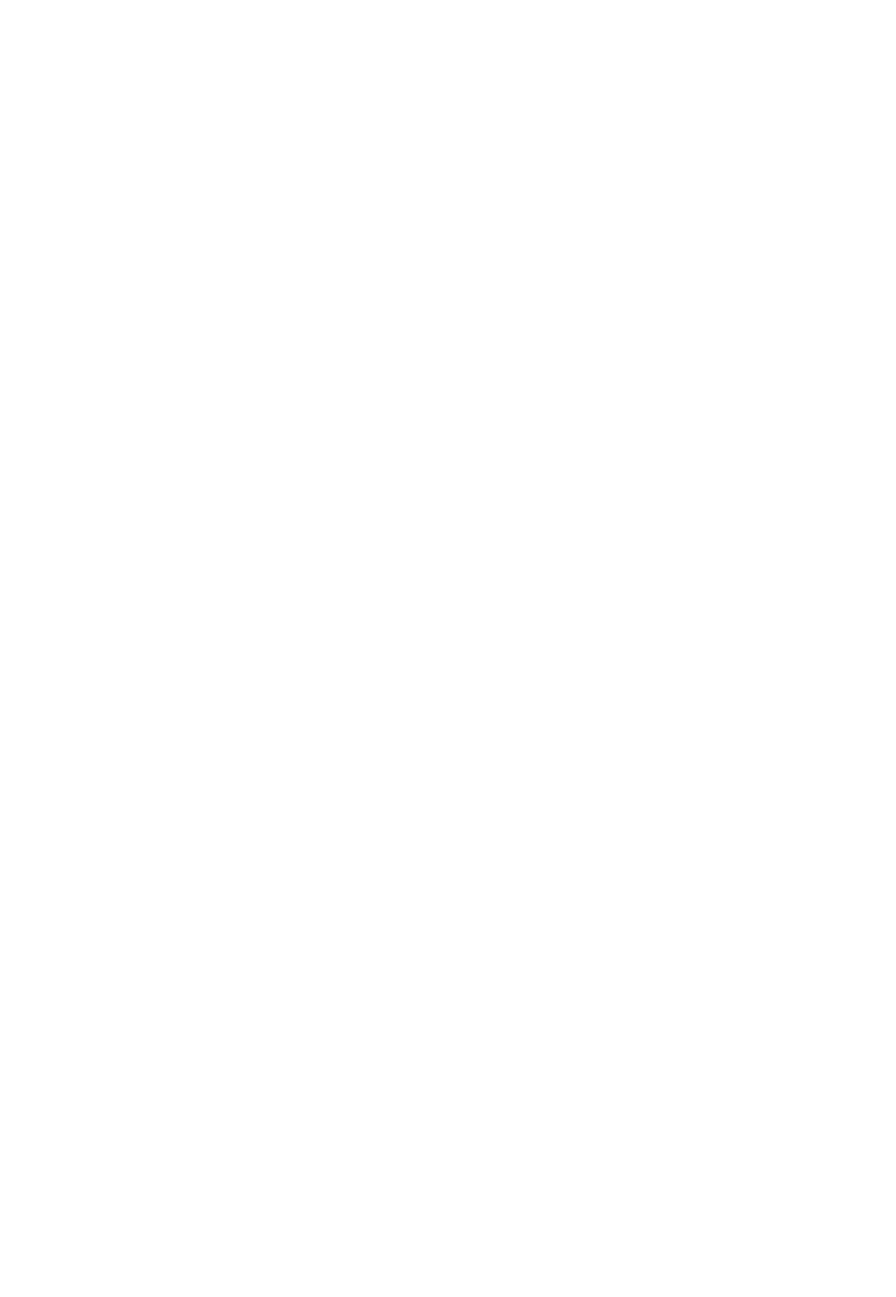
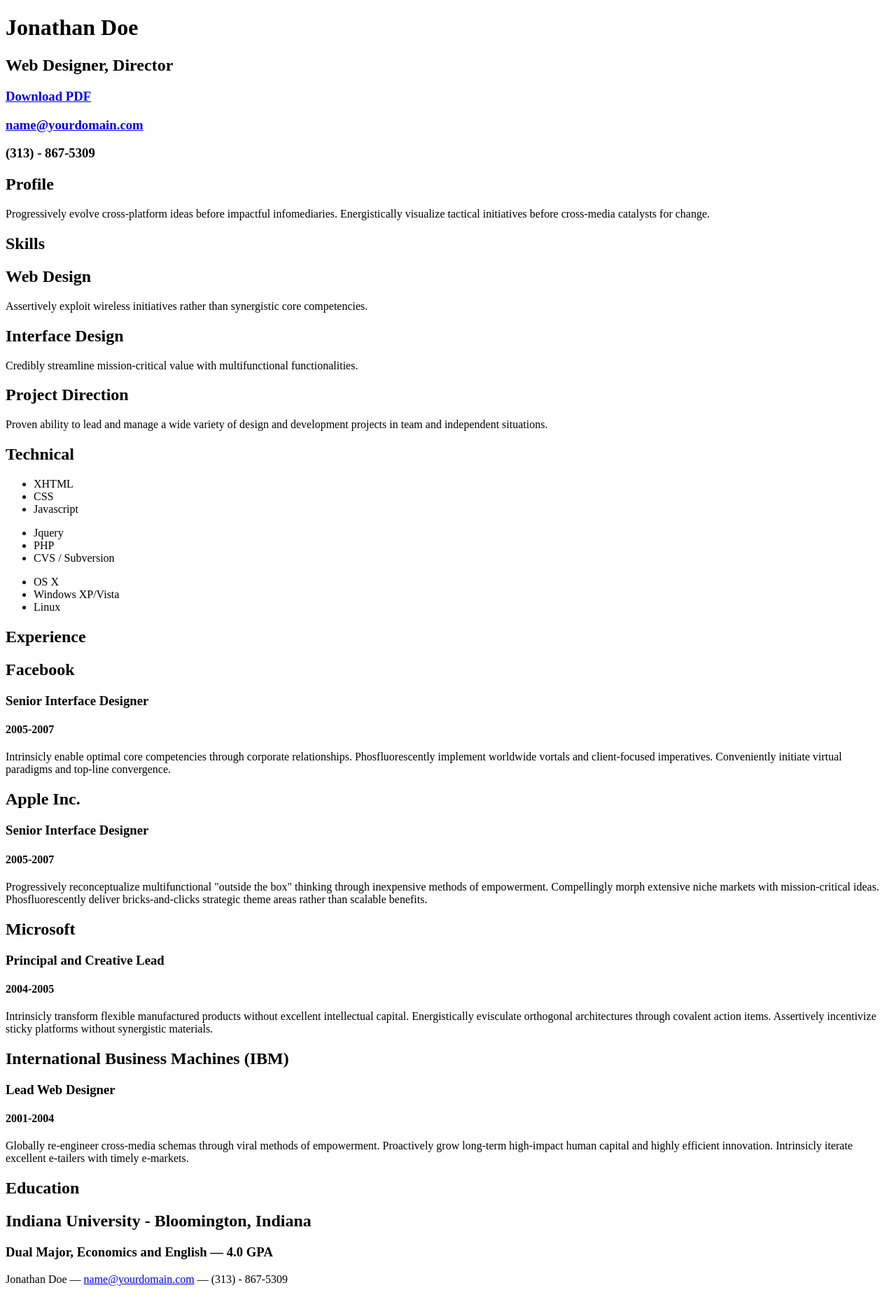
Before and after one commit to seancottrell/Car_predictor, a Flask app: page /Alec_Harrod in a window 1280 px wide. Before the commit the page is empty. Shown: the whole page at 70% size. Before the commit the page ends 800 px from the top, so only its background shows below. Run offline with Flask 2, Linux system fonts and the light colour scheme; some libraries are stand-ins or nearby versions.

Commit message:
resume test

```diff
--- a/demo/templates/home.html
+++ b/demo/templates/home.html
@@ -1,7 +1,7 @@
 <!DOCTYPE html>
 <html>
    <head>
-       <title>Website Title</title>
+       <title>AI project</title>
        <link rel="stylesheet" href="{{url_for('static', filename='home.css') }}">
    </head>
 
--- a/demo/templates/resume_alec.html
+++ b/demo/templates/resume_alec.html
@@ -1,10 +1,167 @@
-<!DOCTYPE html>
-<html lang="en">
+<!DOCTYPE html PUBLIC "-//W3C//DTD XHTML 1.0 Strict//EN" "http://www.w3.org/TR/xhtml1/DTD/xhtml1-strict.dtd">
+<html>
 <head>
-    <meta charset="UTF-8">
-    <title></title>
+
+	<title>Jonathan Doe | Web Designer, Director | name@yourdomain.com</title>
+	<meta http-equiv="content-type" content="text/html; charset=utf-8" />
+
+	<meta name="keywords" content="" />
+	<meta name="description" content="" />
+
+	<link rel="stylesheet" type="text/css" href="http://yui.yahooapis.com/2.7.0/build/reset-fonts-grids/reset-fonts-grids.css" media="all" />
+	<link rel="stylesheet" type="text/css" href="resume.css" media="all" />
+
 </head>
 <body>
 
+<div id="doc2" class="yui-t7">
+	<div id="inner">
+
+		<div id="hd">
+			<div class="yui-gc">
+				<div class="yui-u first">
+					<h1>Jonathan Doe</h1>
+					<h2>Web Designer, Director</h2>
+				</div>
+
+				<div class="yui-u">
+					<div class="contact-info">
+						<h3><a id="pdf" href="#">Download PDF</a></h3>
+						<h3><a href="mailto:name@yourdomain.com">name@yourdomain.com</a></h3>
+						<h3>(313) - 867-5309</h3>
+					</div><!--// .contact-info -->
+				</div>
+			</div><!--// .yui-gc -->
+		</div><!--// hd -->
+
+		<div id="bd">
+			<div id="yui-main">
+				<div class="yui-b">
+
+					<div class="yui-gf">
+						<div class="yui-u first">
+							<h2>Profile</h2>
+						</div>
+						<div class="yui-u">
+							<p class="enlarge">
+								Progressively evolve cross-platform ideas before impactful infomediaries. Energistically visualize tactical initiatives before cross-media catalysts for change.
+							</p>
+						</div>
+					</div><!--// .yui-gf -->
+
+					<div class="yui-gf">
+						<div class="yui-u first">
+							<h2>Skills</h2>
+						</div>
+						<div class="yui-u">
+
+								<div class="talent">
+									<h2>Web Design</h2>
+									<p>Assertively exploit wireless initiatives rather than synergistic core competencies.	</p>
+								</div>
+
+								<div class="talent">
+									<h2>Interface Design</h2>
+									<p>Credibly streamline mission-critical value with multifunctional functionalities.	 </p>
+								</div>
+
+								<div class="talent">
+									<h2>Project Direction</h2>
+									<p>Proven ability to lead and manage a wide variety of design and development projects in team and independent situations.</p>
+								</div>
+						</div>
+					</div><!--// .yui-gf -->
+
+					<div class="yui-gf">
+						<div class="yui-u first">
+							<h2>Technical</h2>
+						</div>
+						<div class="yui-u">
+							<ul class="talent">
+								<li>XHTML</li>
+								<li>CSS</li>
+								<li class="last">Javascript</li>
+							</ul>
+
+							<ul class="talent">
+								<li>Jquery</li>
+								<li>PHP</li>
+								<li class="last">CVS / Subversion</li>
+							</ul>
+
+							<ul class="talent">
+								<li>OS X</li>
+								<li>Windows XP/Vista</li>
+								<li class="last">Linux</li>
+							</ul>
+						</div>
+					</div><!--// .yui-gf-->
+
+					<div class="yui-gf">
+
+						<div class="yui-u first">
+							<h2>Experience</h2>
+						</div><!--// .yui-u -->
+
+						<div class="yui-u">
+
+							<div class="job">
+								<h2>Facebook</h2>
+								<h3>Senior Interface Designer</h3>
+								<h4>2005-2007</h4>
+								<p>Intrinsicly enable optimal core competencies through corporate relationships. Phosfluorescently implement worldwide vortals and client-focused imperatives. Conveniently initiate virtual paradigms and top-line convergence. </p>
+							</div>
+
+							<div class="job">
+								<h2>Apple Inc.</h2>
+								<h3>Senior Interface Designer</h3>
+								<h4>2005-2007</h4>
+								<p>Progressively reconceptualize multifunctional "outside the box" thinking through inexpensive methods of empowerment. Compellingly morph extensive niche markets with mission-critical ideas. Phosfluorescently deliver bricks-and-clicks strategic theme areas rather than scalable benefits. </p>
+							</div>
+
+							<div class="job">
+								<h2>Microsoft</h2>
+								<h3>Principal and Creative Lead</h3>
+								<h4>2004-2005</h4>
+								<p>Intrinsicly transform flexible manufactured products without excellent intellectual capital. Energistically evisculate orthogonal architectures through covalent action items. Assertively incentivize sticky platforms without synergistic materials. </p>
+							</div>
+
+
+							<div class="job last">
+								<h2>International Business Machines (IBM)</h2>
+								<h3>Lead Web Designer</h3>
+								<h4>2001-2004</h4>
+								<p>Globally re-engineer cross-media schemas through viral methods of empowerment. Proactively grow long-term high-impact human capital and highly efficient innovation. Intrinsicly iterate excellent e-tailers with timely e-markets.</p>
+							</div>
+
+						</div><!--// .yui-u -->
+					</div><!--// .yui-gf -->
+
+
+					<div class="yui-gf last">
+						<div class="yui-u first">
+							<h2>Education</h2>
+						</div>
+						<div class="yui-u">
+							<h2>Indiana University - Bloomington, Indiana</h2>
+							<h3>Dual Major, Economics and English &mdash; <strong>4.0 GPA</strong> </h3>
+						</div>
+					</div><!--// .yui-gf -->
+
+
+				</div><!--// .yui-b -->
+			</div><!--// yui-main -->
+		</div><!--// bd -->
+
+		<div id="ft">
+			<p>Jonathan Doe &mdash; <a href="mailto:name@yourdomain.com">name@yourdomain.com</a> &mdash; (313) - 867-5309</p>
+		</div><!--// footer -->
+
+	</div><!-- // inner -->
+
+
+</div><!--// doc -->
+
+
 </body>
 </html>
```
